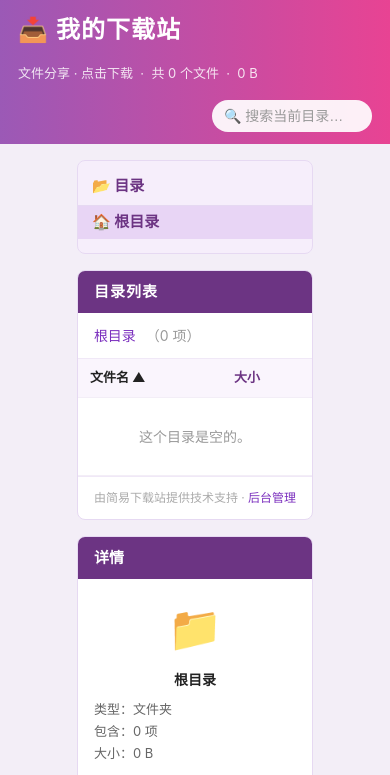
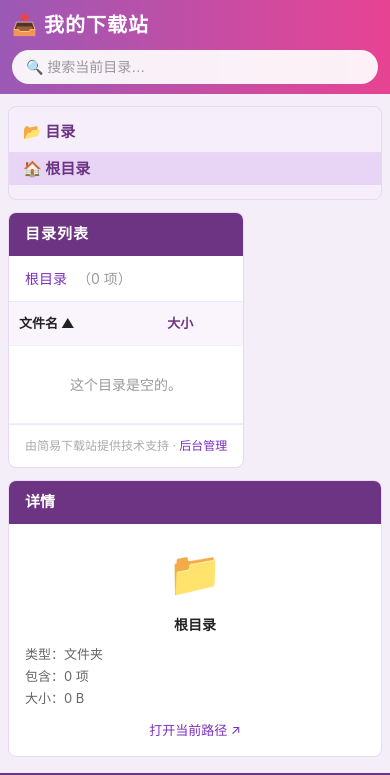
Before and after one commit to nfyxvip/download-site, a PHP site: page / in a window 390 px wide. Shown: the top 775 px of the page. Run offline with PHP 8.4, Linux system fonts and the light colour scheme.

Commit message:
电脑端与手机端分开显示：电脑宽屏 1600px、侧栏加宽、行高加大；手机单栏、搜索占满宽、隐藏二维码

```diff
--- a/style.css
+++ b/style.css
@@ -17,37 +17,44 @@ a:hover { text-decoration: underline; }
 /* 顶栏：紫罗兰到品红渐变 */
 .topbar { background: linear-gradient(90deg, #9b59b6, #e84393); }
 .topbar-inner {
-    max-width: 1280px; margin: 0 auto; padding: 12px 18px;
+    width: 96%; max-width: 1600px; margin: 0 auto; padding: 14px 18px;
     display: flex; align-items: center; gap: 16px; flex-wrap: wrap;
 }
-.brand { font-size: 24px; font-weight: 700; color: #fff; font-family: "Songti SC", "SimSun", serif; letter-spacing: 1px; white-space: nowrap; }
+.brand { font-size: 26px; font-weight: 700; color: #fff; font-family: "Songti SC", "SimSun", serif; letter-spacing: 1px; white-space: nowrap; }
 .meta { color: rgba(255,255,255,0.85); font-size: 13px; }
 .top-search { margin-left: auto; }
 .top-search input {
-    padding: 8px 12px; font-size: 14px; width: 220px;
+    padding: 9px 14px; font-size: 14px; width: 260px;
     border: none; border-radius: 20px; outline: none;
     background: rgba(255,255,255,0.92); color: #333;
 }
 .top-search input::placeholder { color: #999; }
 
-/* 三栏布局：目录树 + 主列表 + 详情栏 */
+/* 三栏布局：目录树 + 主列表 + 详情栏（电脑端宽屏） */
 .layout {
-    max-width: 1280px; margin: 16px auto 24px; padding: 0 14px;
-    display: flex; gap: 16px; align-items: flex-start;
+    width: 96%; max-width: 1600px; margin: 20px auto 24px; padding: 0 14px;
+    display: flex; gap: 20px; align-items: flex-start;
 }
 .main {
     flex: 1; min-width: 0;
     background: #fff; border: 1px solid #e6d9f2; border-radius: 8px; overflow: hidden;
 }
+/* 手机端：单栏堆叠，目录树和详情栏都占满宽 */
 @media (max-width: 960px) {
-    .layout { flex-direction: column; }
-    .tree, .detail { width: 100% !important; }
-    .top-search input { width: 160px; }
+    .layout { flex-direction: column; width: 100%; padding: 0 8px; margin: 12px auto 16px; gap: 12px; }
+    .tree, .detail { width: 100% !important; position: static !important; max-height: none !important; }
+    .topbar-inner { width: 100%; padding: 10px 12px; gap: 10px; }
+    .brand { font-size: 20px; }
+    .meta { display: none; }
+    .top-search { margin-left: 0; width: 100%; }
+    .top-search input { width: 100%; }
+    .d-qr { display: none; } /* 手机上二维码没用，直接隐藏 */
+    .tree { max-height: 220px; }
 }
 
 /* 左侧目录树 */
 .tree {
-    width: 220px; flex-shrink: 0;
+    width: 260px; flex-shrink: 0;
     background: #f6eefb; border: 1px solid #e6d9f2; border-radius: 8px;
     padding: 10px 0 14px; max-height: calc(100vh - 120px);
     overflow-y: auto; position: sticky; top: 12px;
@@ -80,8 +87,8 @@ a:hover { text-decoration: underline; }
 .desc { padding: 12px 16px; background: #faf5fd; border-bottom: 1px solid #f0e8f7; color: #555; font-size: 14px; }
 
 /* 文件表格 */
-.ftable { width: 100%; border-collapse: collapse; font-size: 14px; }
-.ftable th, .ftable td { padding: 9px 12px; text-align: left; border-bottom: 1px solid #f3eef7; }
+.ftable { width: 100%; border-collapse: collapse; font-size: 15px; }
+.ftable th, .ftable td { padding: 12px 14px; text-align: left; border-bottom: 1px solid #f3eef7; }
 .ftable thead th { background: #faf5fd; color: #6c3483; font-size: 13px; white-space: nowrap; }
 .ftable thead th a { color: #6c3483; }
 .ftable thead th a:hover { color: #8e44ad; }
@@ -99,13 +106,16 @@ a:hover { text-decoration: underline; }
 .ftable .empty { padding: 28px; text-align: center; color: #999; }
 .lock-badge { color: #d63031; font-size: 13px; }
 @media (max-width: 640px) {
+    .ftable { font-size: 14px; }
+    .ftable th, .ftable td { padding: 12px 10px; }
     .ftable .c-time { display: none; }
     .ftable .c-size { width: 70px; }
+    .crumbs .root-link { display: none; }
 }
 
 /* 右侧详情栏 */
 .detail {
-    width: 240px; flex-shrink: 0;
+    width: 280px; flex-shrink: 0;
     background: #fff; border: 1px solid #e6d9f2; border-radius: 8px;
     overflow: hidden; position: sticky; top: 12px;
 }
@@ -129,7 +139,7 @@ a:hover { text-decoration: underline; }
     margin-top: auto; font-size: 13px;
 }
 .page-footer-inner {
-    max-width: 1280px; margin: 0 auto; padding: 14px 18px;
+    width: 96%; max-width: 1600px; margin: 0 auto; padding: 14px 18px;
     display: flex; justify-content: center; align-items: center; gap: 8px;
     flex-wrap: wrap; text-align: center;
 }
@@ -154,6 +164,15 @@ a:hover { text-decoration: underline; }
 .lockbox button:hover { background: #7d3c98; }
 .lockbox .lock-tip { margin-top: 14px; font-size: 13px; }
 
+/* 超宽屏（大显示器）：字再大一点，间距再松一点 */
+@media (min-width: 1600px) {
+    body { font-size: 16px; }
+    .ftable { font-size: 16px; }
+    .ftable th, .ftable td { padding: 14px 16px; }
+    .tree { width: 300px; }
+    .detail { width: 320px; }
+}
+
 /* 图片预览浮层 */
 .lightbox {
     position: fixed; inset: 0; background: rgba(0, 0, 0, 0.85);
```
